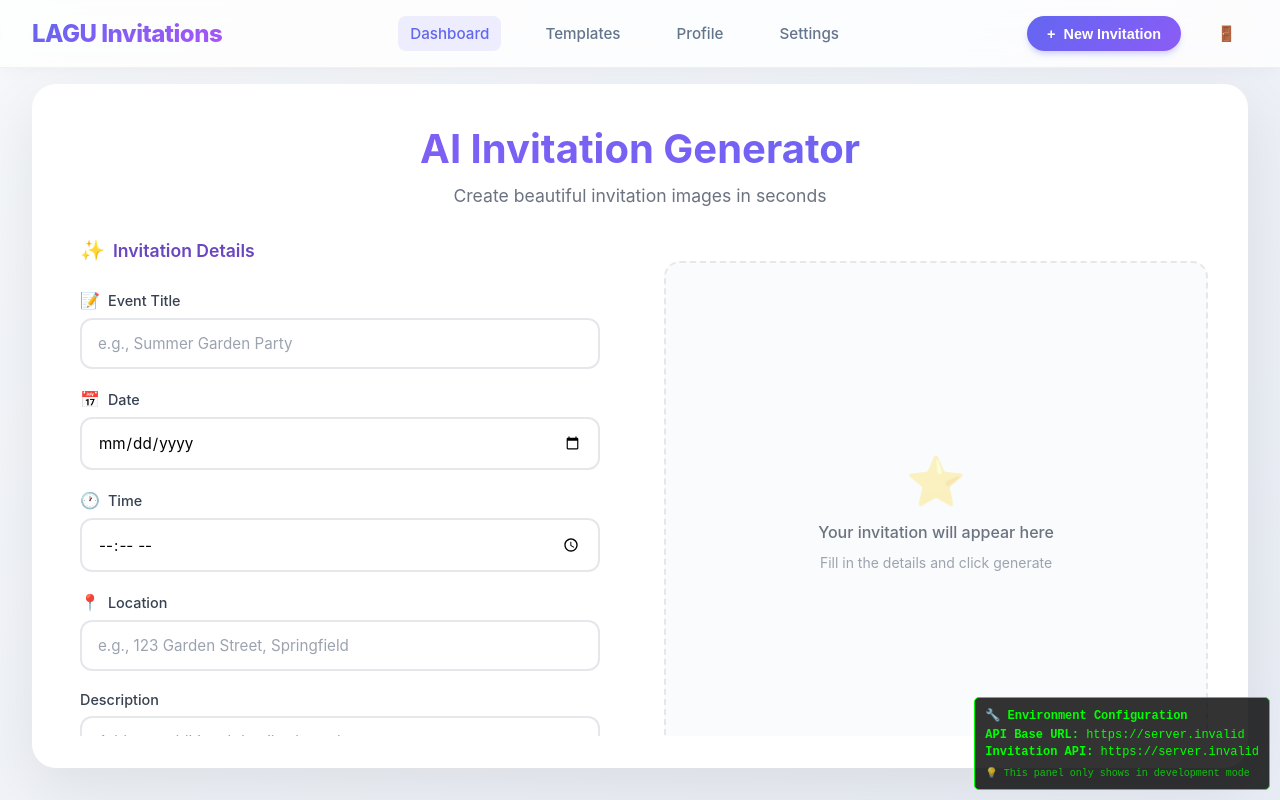
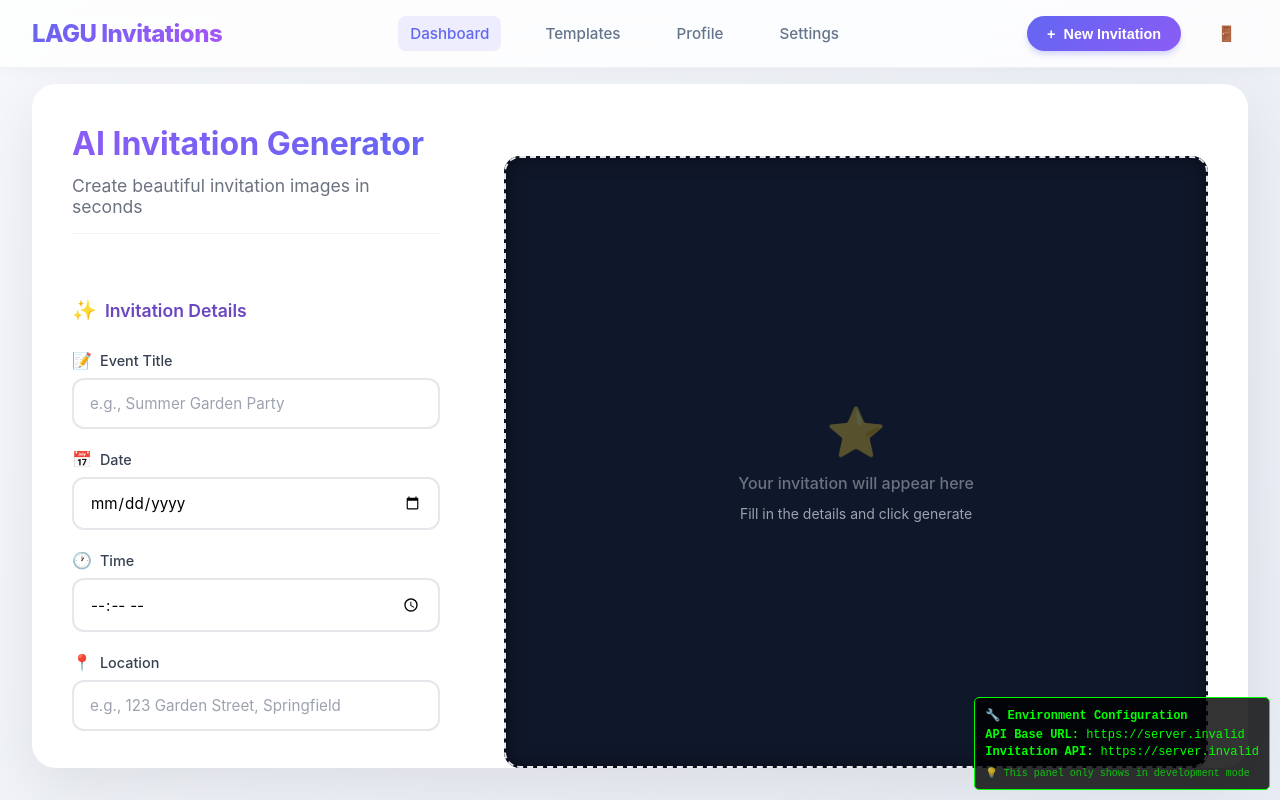
Before and after one commit to santoshambali/invite-craft, a Next.js app: page /create/ai in a window 1280 px wide. Built offline with nearby package versions, Linux system fonts and the light colour scheme; no server answers.

Commit message:
feat: Implement AI invitation generation, add invitation service integration, and improve Docker runtime environment configuration.

```diff
--- a/app/create/ai/page.js
+++ b/app/create/ai/page.js
@@ -346,13 +346,14 @@ export default function AICreatePage() {
                 )}
 
                 <div className={styles.formWrapper}>
-                    <div className={styles.header}>
-                        <h1 className={styles.title}>AI Invitation Generator</h1>
-                        <p className={styles.subtitle}>Create beautiful invitation images in seconds</p>
-                    </div>
-
                     <div className={styles.splitLayout}>
                         <form onSubmit={handleGenerate} className={styles.form}>
+                            {/* Header moved inside scrollable form */}
+                            <div className={styles.header}>
+                                <h1 className={styles.title}>AI Invitation Generator</h1>
+                                <p className={styles.subtitle}>Create beautiful invitation images in seconds</p>
+                            </div>
+
                             {/* Invitation Details Section */}
                             <div className={styles.section}>
                                 <div className={styles.sectionHeader}>
--- a/app/create/ai/page.module.css
+++ b/app/create/ai/page.module.css
@@ -489,24 +489,33 @@
         /* Add some breathing room at bottom */
     }
 
+    /* Header adapted for column layout */
     .header {
-        flex-shrink: 0;
-        /* Prevent header from shrinking */
+        text-align: left;
+        margin-bottom: 2rem;
+        padding-bottom: 1rem;
+        border-bottom: 1px solid #f1f5f9;
+    }
+
+    .title {
+        font-size: 2rem;
     }
 
     .splitLayout {
         flex-grow: 1;
         min-height: 0;
-        /* Crucial for nested scroll */
         align-items: stretch;
-        gap: 3rem;
+        gap: 0;
+        /* Remove gap, use borders/backgrounds instead */
+        grid-template-columns: 400px 1fr;
     }
 
     .form {
         height: 100%;
         overflow-y: auto;
-        padding-right: 1rem;
-        padding-left: 0.5rem;
+        padding-right: 2rem;
+        /* More spacing */
+        padding-left: 0;
         scrollbar-width: thin;
         scrollbar-color: #cbd5e1 transparent;
     }
@@ -524,23 +533,119 @@
         border-radius: 20px;
     }
 
+    /* Immersive Preview Section */
     .previewSection {
         height: 100%;
-        overflow-y: auto;
-        position: static;
-        /* Remove sticky as we are in fixed container */
+        overflow: hidden;
+        position: relative;
+        /* For absolute positioning of buttons */
         border-top: none;
         padding-top: 0;
         display: flex;
         flex-direction: column;
-        justify-content: center;
+        background: #0f172a;
+        /* Dark background for contrast */
+        border-radius: 16px;
+        /* Rounded corners globally */
+        margin-left: 2rem;
+        /* Visual separation from form */
+        box-shadow: inset 0 0 20px rgba(0, 0, 0, 0.5);
+        /* Inner depth */
+    }
+
+    .previewTitle {
+        display: none;
     }
 
     .previewBox {
-        /* Ensure preview fits nicely */
+        flex: 1;
+        width: 100%;
+        height: 100%;
+        display: flex;
+        align-items: center;
+        justify-content: center;
+        margin: 0;
+        padding: 2rem;
+        /* Padding behaves like a safe zone for the image */
+        background: transparent;
+    }
+
+    .previewImage {
+        max-width: 100%;
         max-height: 100%;
-        width: 100%;
-        margin: auto 0;
+        object-fit: contain;
+        display: block;
+        height: auto;
+        width: auto;
+        border-radius: 4px;
+        /* Sharp minimal corners */
+        box-shadow: 0 20px 50px -10px rgba(0, 0, 0, 0.5);
+        /* Deep shadow */
+        transition: transform 0.3s ease;
+    }
+
+    /* Floating Action Bar */
+    .actionButtons {
+        position: absolute;
+        bottom: 2rem;
+        left: 50%;
+        transform: translateX(-50%);
+        width: auto;
+        min-width: 300px;
+        display: flex;
+        gap: 0.75rem;
+        background: rgba(255, 255, 255, 0.1);
+        backdrop-filter: blur(10px);
+        padding: 0.75rem;
+        border-radius: 100px;
+        border: 1px solid rgba(255, 255, 255, 0.2);
+        box-shadow: 0 10px 25px rgba(0, 0, 0, 0.2);
+        z-index: 10;
+        opacity: 0;
+        animation: slideUp 0.3s 0.5s forwards;
+    }
+
+    @keyframes slideUp {
+        to {
+            opacity: 1;
+            transform: translateX(-50%) translateY(0);
+        }
+    }
+
+    /* Modify buttons for dark theme context */
+    .actionButton {
+        flex: 1;
+        padding: 0.6rem 1.25rem;
+        background: rgba(255, 255, 255, 0.1);
+        color: white;
+        border: 1px solid rgba(255, 255, 255, 0.1);
+        border-radius: 100px;
+        font-weight: 500;
+        font-size: 0.85rem;
+        white-space: nowrap;
+    }
+
+    .actionButton:hover:not(:disabled) {
+        background: rgba(255, 255, 255, 0.2);
+        border-color: rgba(255, 255, 255, 0.3);
+        transform: translateY(-1px);
+        box-shadow: none;
+    }
+
+    .actionButton.primaryAction {
+        background: #8b5cf6;
+        border-color: #8b5cf6;
+        color: white;
+        box-shadow: 0 0 15px rgba(139, 92, 246, 0.4);
+    }
+
+    .actionButton.primaryAction:hover:not(:disabled) {
+        background: #7c3aed;
+        box-shadow: 0 0 20px rgba(139, 92, 246, 0.6);
+    }
+
+    .actionIcon {
+        font-size: 1rem;
     }
 }
 
```
